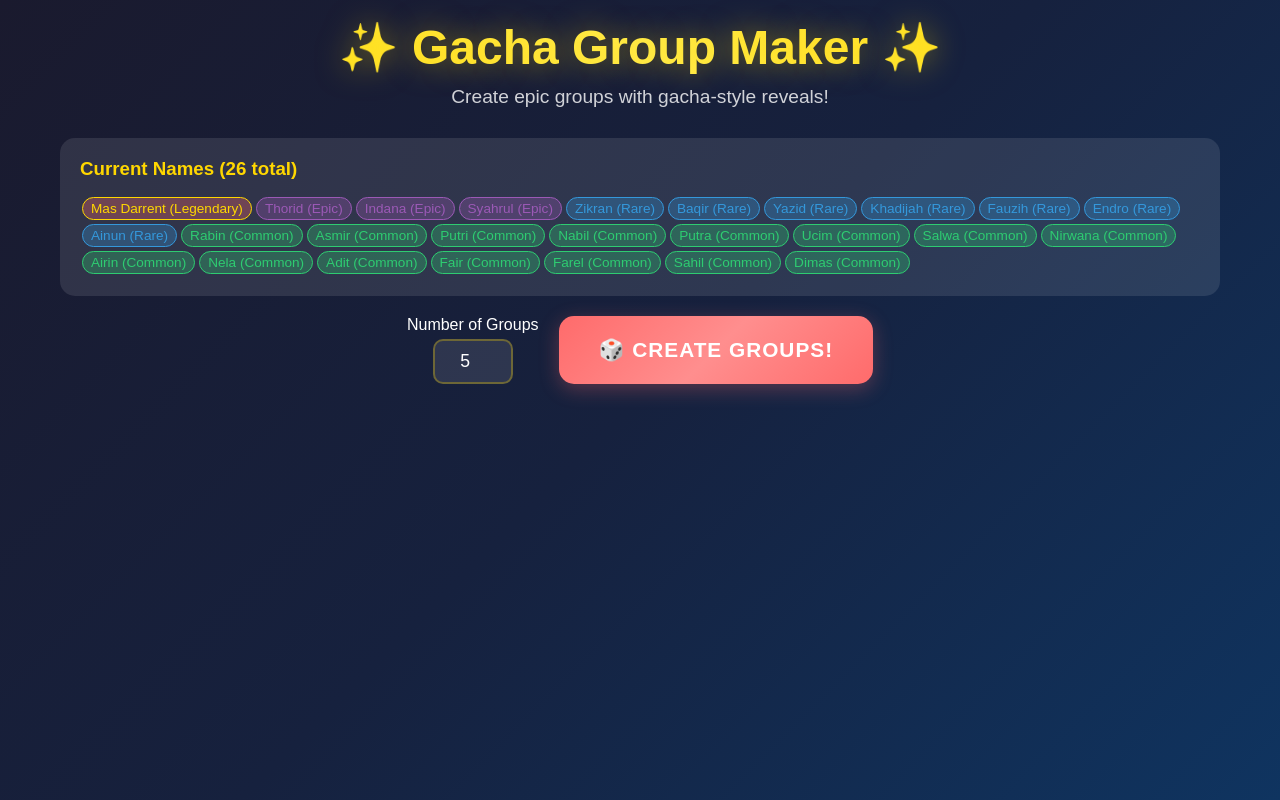
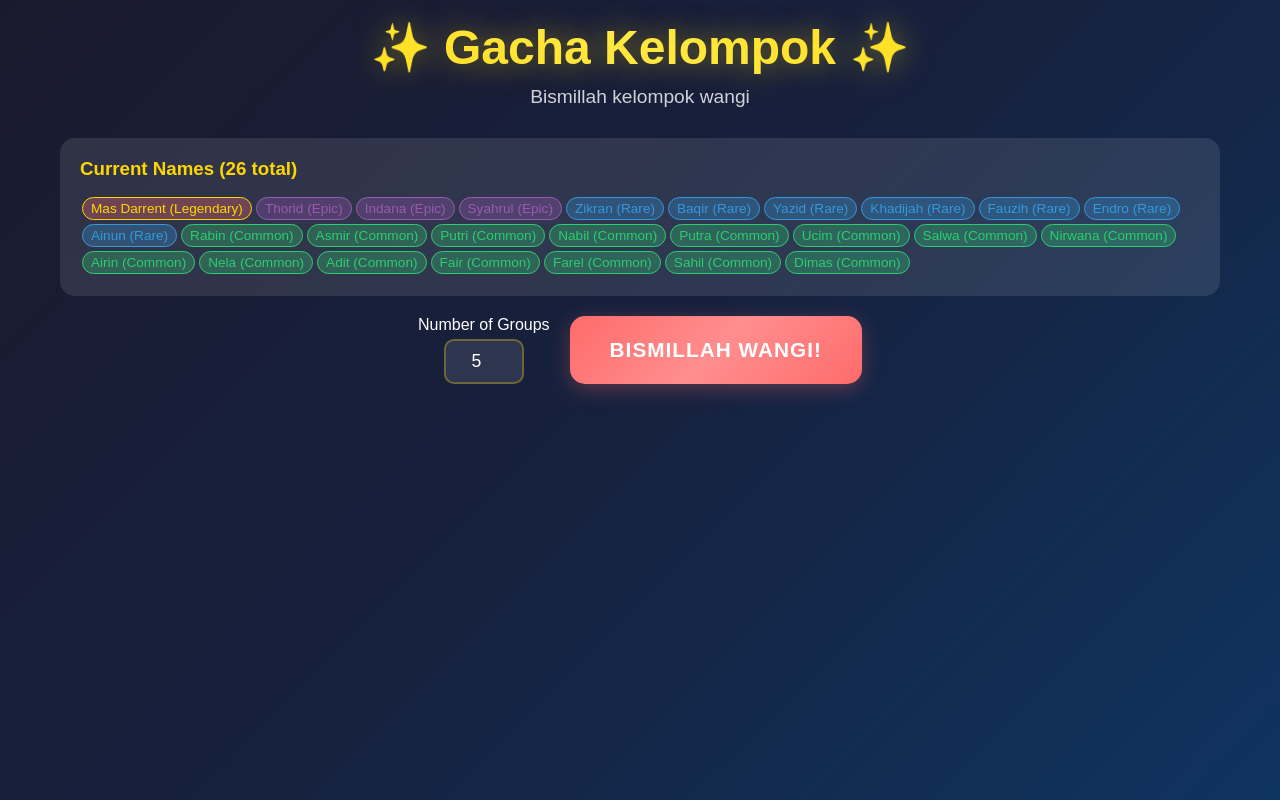
Before and after one commit to NabilQastari/gacha-kelompok, a plain HTML site: page index.html in a window 1280 px wide. Drawn offline with Linux system fonts and the light colour scheme.

Commit message:
Update index.html

```diff
--- a/index.html
+++ b/index.html
@@ -3,7 +3,7 @@
 <head>
     <meta charset="UTF-8">
     <meta name="viewport" content="width=device-width, initial-scale=1.0">
-    <title>Gacha Group Maker</title>
+    <title>Gacha Kelompok</title>
     <style>
         * { margin: 0; padding: 0; box-sizing: border-box; }
         body { background: linear-gradient(135deg, #1a1a2e, #16213e, #0f3460); color: white; font-family: Arial, sans-serif; min-height: 100vh; }
@@ -84,8 +84,8 @@
 <body>
     <div class="container">
         <div class="header">
-            <h1 class="title">✨ Gacha Group Maker ✨</h1>
-            <p class="subtitle">Create epic groups with gacha-style reveals!</p>
+            <h1 class="title">✨ Gacha Kelompok ✨</h1>
+            <p class="subtitle">Bismillah kelompok wangi</p>
         </div>
 
         <div class="names-display">
@@ -99,7 +99,7 @@
                 <input type="number" id="groupCount" min="2" max="13" value="5" />
             </div>
             <button class="gacha-button" onclick="startGacha()">
-                🎲 Create Groups!
+                Bismillah wangi!
             </button>
         </div>
     </div>
```
